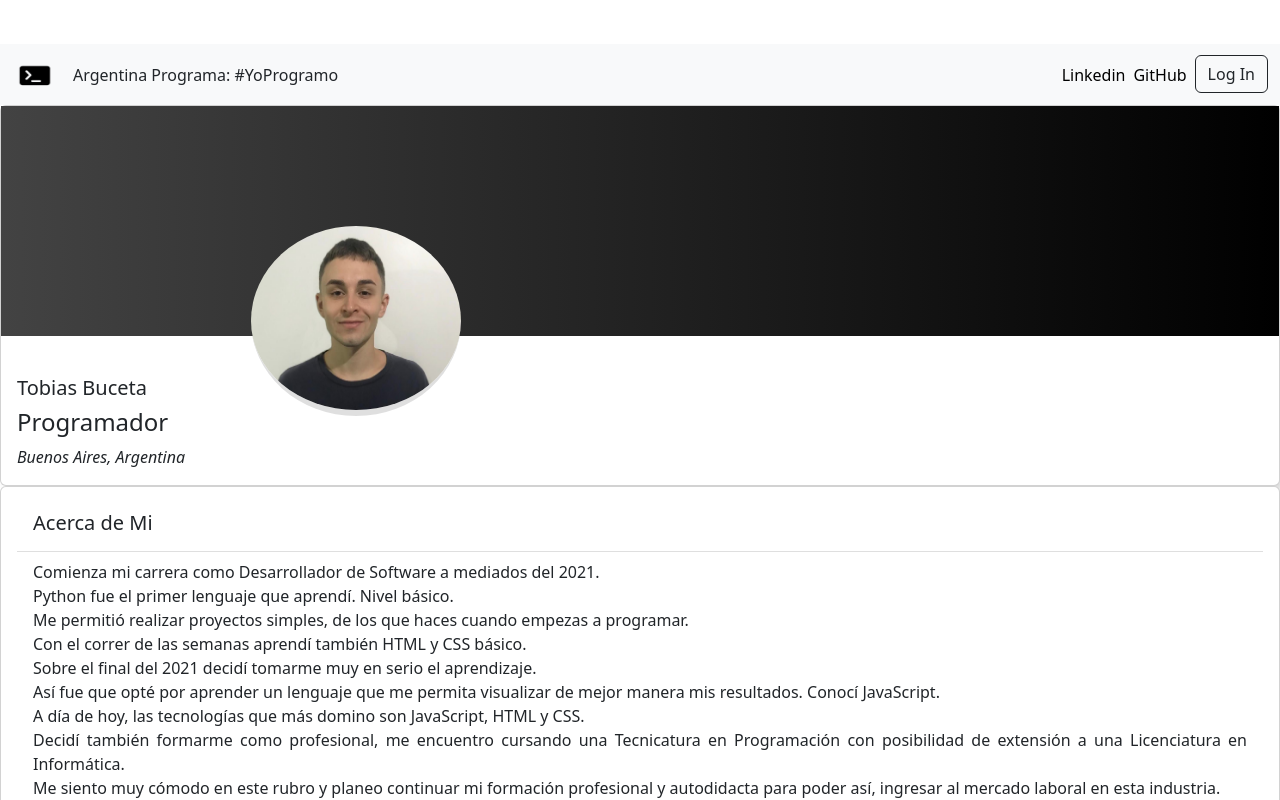
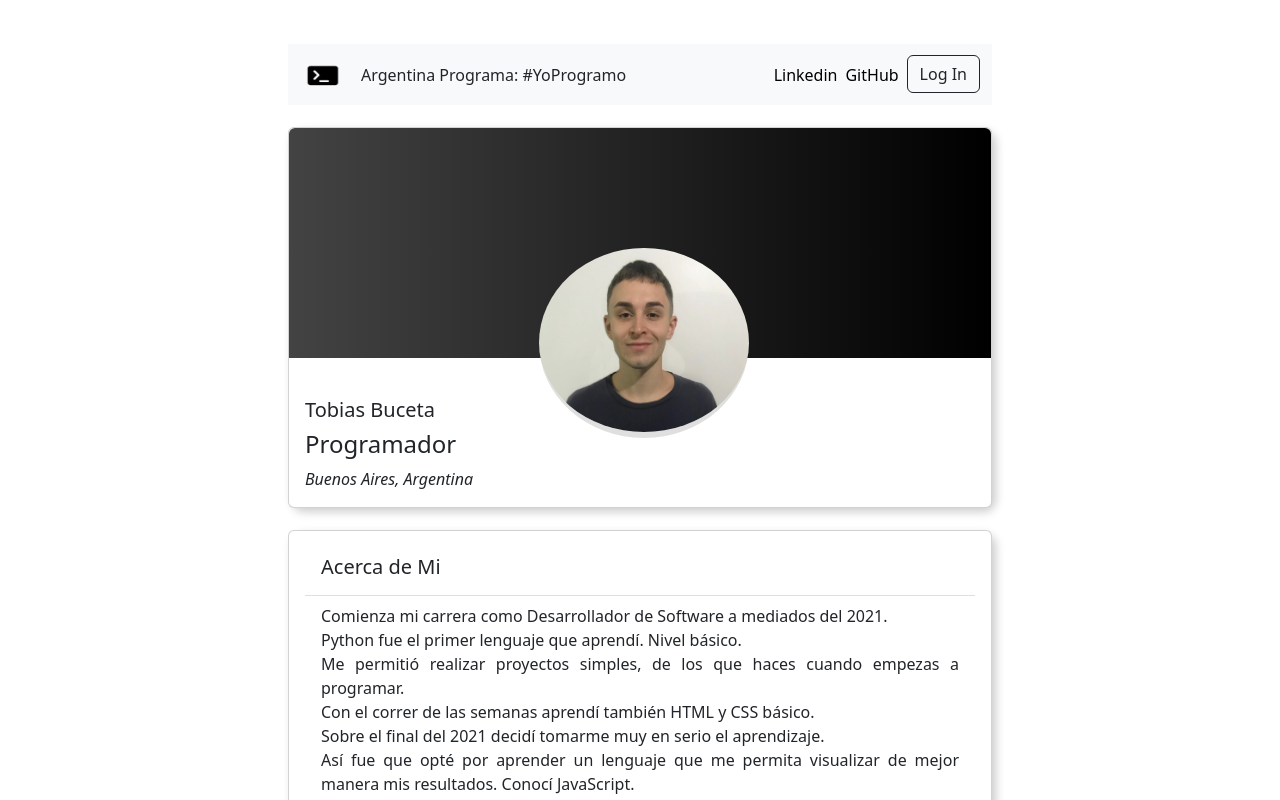
Before and after one commit to zstobi/proyecto-portfolio-front-end, an Angular app in the folder frontend-ap-pf/: page / in a window 1280 px wide. Shown: the top 800 px of the page. Built offline with nearby package versions, Linux system fonts and the light colour scheme.

Commit message:
login template updated

```diff
--- a/frontend-ap-pf/src/app/components/home/home.component.css
+++ b/frontend-ap-pf/src/app/components/home/home.component.css
@@ -0,0 +1,5 @@
+/* habilita el gap en todas las resoluciones */
+:host {
+    display: grid;
+    gap: 22px;
+}
--- a/frontend-ap-pf/src/app/components/login/login.component.css
+++ b/frontend-ap-pf/src/app/components/login/login.component.css
@@ -0,0 +1,39 @@
+.form-banner {
+    background-image: linear-gradient(to right, #434343 0%, #000 100%);
+
+    width: 100%;
+    height: 80px;
+}
+
+.card {
+    display: grid;
+    place-items: center;
+}
+
+.card-shadow {
+    box-shadow: 4px 4px 10px rgba(0,0,0,0.2),
+    -4px -4px 10px rgba(255,255,255,0.8);
+}
+
+.card-body {
+    display: grid;
+    place-items: center;
+    gap: 10px;
+}
+
+@media (min-width : 500px) {
+    .card-body {
+        width: 400px;
+    }
+
+    .card-shadow {
+        border-radius: 12px;
+    }
+
+    .form-banner {
+        width: 500px;
+
+        border-top-right-radius: 12px;
+        border-top-left-radius: 12px;
+    }
+}
--- a/frontend-ap-pf/src/app/components/sections/header/header.component.css
+++ b/frontend-ap-pf/src/app/components/sections/header/header.component.css
@@ -2,6 +2,9 @@
     .banner {
         background-image: linear-gradient(to right, #434343 0%, black 100%); color: transparent;
         height: 230px;
+
+        border-top-left-radius: 6px;
+        border-top-right-radius: 6px;
     }
 
     /* profilepic */
--- a/frontend-ap-pf/src/styles.css
+++ b/frontend-ap-pf/src/styles.css
@@ -28,3 +28,48 @@ a {
 a:hover {
     color: #00f!important;
 }
+
+/* modifica la view entre estas resoluciones */
+@media (min-width : 500px) and (max-width : 1200px) {
+
+    :host {
+        display: grid;
+        place-items: center;
+        gap: 22px;
+    }
+
+    .col{
+        width: 75vw;
+
+        border-radius: 12px;
+        box-shadow: 4px 4px 10px rgba(0, 0, 0, 0.2),
+        -4px -4px 10px rgba(255, 255, 255, 0.8);
+    }
+
+    nav {
+        width: 75vw;
+    }
+}
+
+
+/* modifica la view entre estas resoluciones */
+@media (min-width : 1200px) {
+
+    :host {
+        display: grid;
+        place-items: center;
+        gap: 22px;
+    }
+
+    .col{
+        width: 55vw;
+
+        border-radius: 12px;
+        box-shadow: 4px 4px 10px rgba(0, 0, 0, 0.2),
+        -4px -4px 10px rgba(255, 255, 255, 0.8);
+    }
+
+    nav {
+        width: 55vw;
+    }
+}
```
